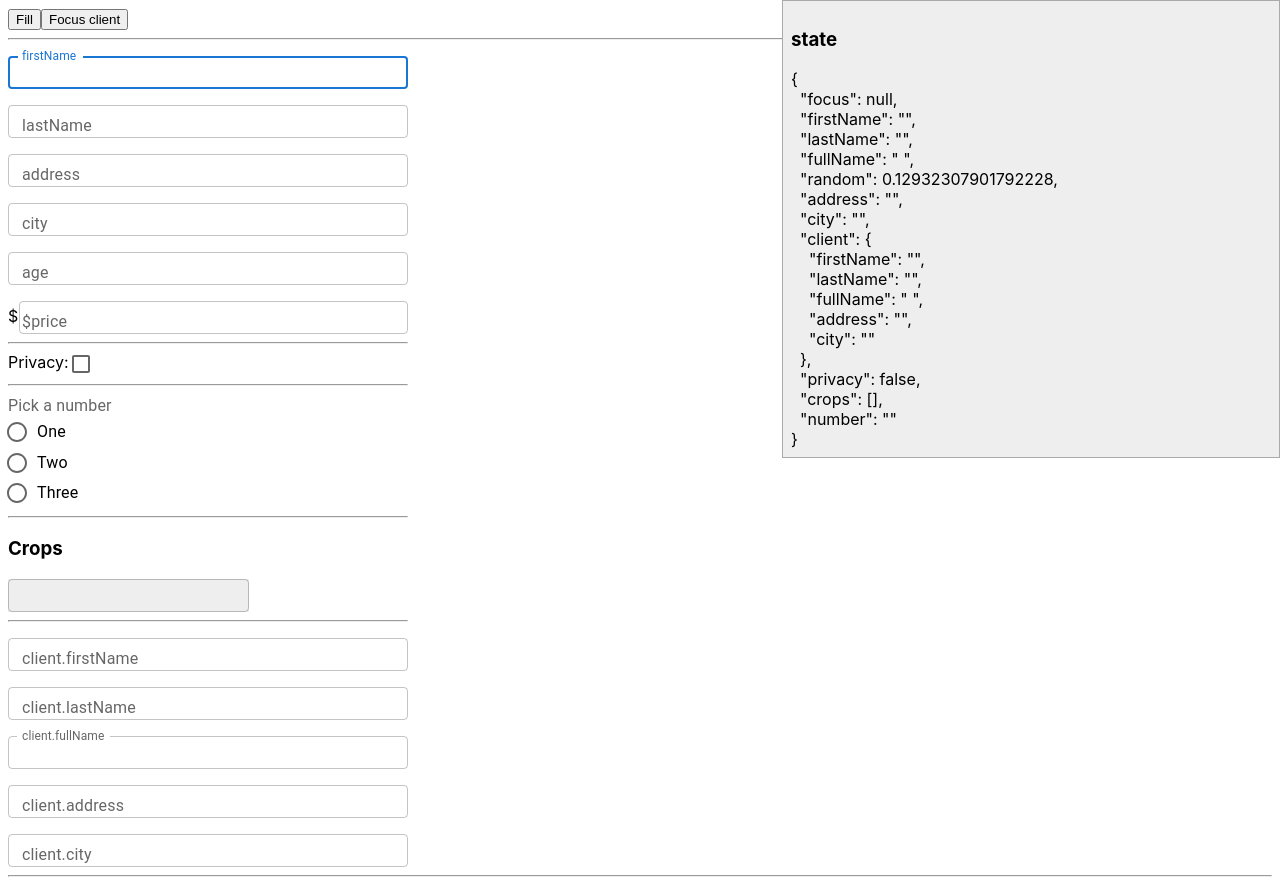
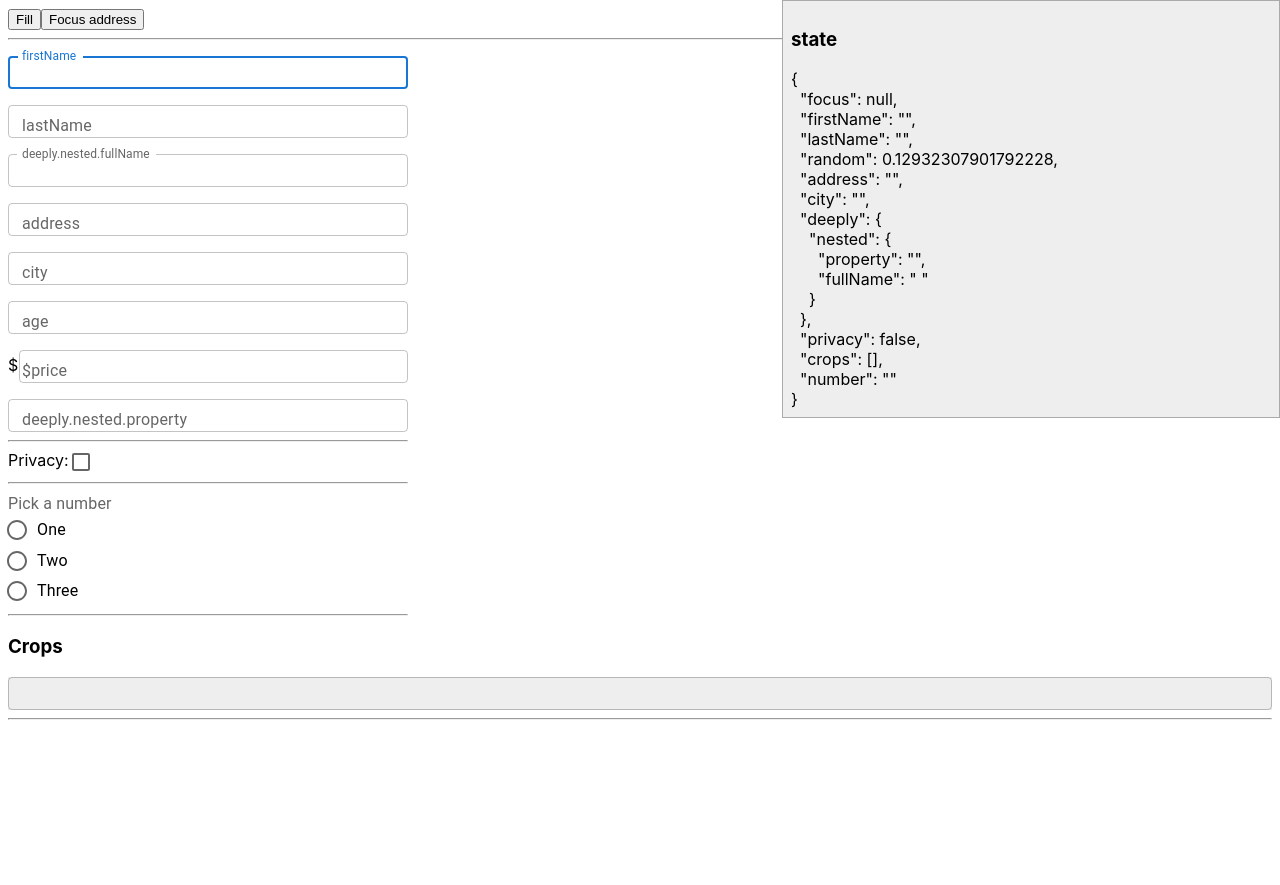
Before and after one commit to rickhitchcock/redux-app, a React (Create React App) app: page / in a window 1280 px wide. After the commit the page ends 800 px from the top, so only its background shows below. Built offline with nearby package versions, Linux system fonts and the light colour scheme.

Commit message:
readme, better examples

```diff
--- a/src/App.js
+++ b/src/App.js
@@ -23,7 +23,7 @@ const Crops = () => {
   const crops = useSelector(get.crops);
 
   return (
-    <>
+    <form>
       <h3>Crops</h3>
       {crops.map((_, i) => {
         return (
@@ -32,6 +32,7 @@ const Crops = () => {
             index={i}
             key={i}
             autoFocus={i === crops.length - 1}
+            fullWidth
           />
         )
       })}
@@ -40,25 +41,11 @@ const Crops = () => {
         index={crops.length}
         key={crops.length}
         style={{background: '#eee'}}
+        fullWidth
       />
-    </>
+    </form>
   )
 }
-
-const Client = () => {
-  console.log('Render: Client');
-  useSelector(get.client);
-
-  return (
-    <>
-      <Input id="client.firstName" label="client.firstName" immediate fullWidth />
-      <Input id="client.lastName"  label="client.lastName"  immediate fullWidth />
-      <Input id="client.fullName"  label="client.fullName"  fullWidth />
-      <Input id="client.address"   label="client.address"   fullWidth />
-      <Input id="client.city"      label="client.city"      fullWidth />
-    </>
-  )
-} // Client
 
 const App = () => {
   console.log('Render: App');
@@ -74,28 +61,27 @@ const App = () => {
           dispatch(set.address('123 Main Street'));
           dispatch(set.city('Athens'));
           dispatch(set.age(30));
-          dispatch(set.client.firstName('Mary'));
-          dispatch(set.client.lastName('Doe'));
-          dispatch(set.client.address('125 Elm Street'));
-          dispatch(set.client.city('Metropolis'));
+          dispatch(set.deeply.nested.property('Gotcha'));
         }}
       >
         Fill
       </button>
 
       <button
-        onClick={() => dispatch(set.focus('client.firstName'))}
+        onClick={() => dispatch(set.focus('address'))}
       >
-        Focus client
+        Focus address
       </button>
       <hr/>
-      <form style={{width: '25rem'}}>
-        <Input id="firstName" label="firstName" fullWidth immediate autoFocus/>
-        <Input id="lastName"  label="lastName"  fullWidth immediate />
-        <Input id="address"   label="address"   fullWidth />
-        <Input id="city"      label="city"      fullWidth />
-        <Input id="age"       label="age"       fullWidth />
-        <Input id="$price"    label="$price"    fullWidth />
+      <form options="immediate" style={{width: '25rem'}}>
+        <Input id="firstName"               label="firstName"               fullWidth autoFocus />
+        <Input id="lastName"                label="lastName"                fullWidth />
+        <Input id="deeply.nested.fullName"  label="deeply.nested.fullName"  fullWidth />
+        <Input id="address"                 label="address"                 fullWidth />
+        <Input id="city"                    label="city"                    fullWidth />
+        <Input id="age"                     label="age"                     fullWidth />
+        <Input id="$price"                  label="$price"                  fullWidth />
+        <Input id="deeply.nested.property"  label="deeply.nested.property"  fullWidth />
         <hr/>
         <label>
           Privacy:
@@ -111,10 +97,8 @@ const App = () => {
           type="radio"
         />
         <hr/>
-        <Crops />
-        <hr/>
-        <Client />
       </form>
+      <Crops />
       <hr/>
       <Summary/>
     </>
--- a/src/components/Inputs.js
+++ b/src/components/Inputs.js
@@ -77,7 +77,7 @@ const Input = ({type, id, options, isOptionEqualToValue, renderInput, index='',
 
   let val = isArray ? sel2[index] || '' : sel2;
 
-  if (type === 'dollar' && val) {
+  if (type === 'dollar' && val && !immediate) {
     val = (+val).toFixed(2);
   }
 
--- a/src/store/store.js
+++ b/src/store/store.js
@@ -4,16 +4,14 @@ const initialState = {
   focus: null,
   firstName: '',
   lastName: '',
-  fullName: (state) => state.firstName + ' ' + state.lastName,
   random: (state) => Math.random(state.fullName),
   address: '',
   city: '',
-  client: {
-    firstName: '',
-    lastName: '',
-    fullName: (state) => state.client.firstName + ' ' + state.client.lastName,
-    address: '',
-    city: '',
+  deeply: {
+    nested: {
+      property: '',
+      fullName: (state) => state.firstName + ' ' + state.lastName,
+    }
   },
   privacy: false,
   age: undefined,
@@ -40,7 +38,15 @@ const processMethods = ((state, key) => {
   }
 });
 
-const afterChange = {};
+const afterChange = {
+  firstName: (state, action) => {
+    document.title = `Welcome ${state.firstName}`;
+    console.log('Whoo hoo!');
+  },
+  'deeply.nested.property': (state, action) => {
+    console.log('Whoo hoo!');
+  },
+};
 
 const builders = (builder) => {
   const recurse = (obj, set, get, parents = []) => {
@@ -65,7 +71,7 @@ const builders = (builder) => {
           let m = obj[key].toString().match(/\b(state|e)\b\.[$_\w.(]+/g);  // state.* unbuilt, e.* built
           if (m) {
             console.log(m);
-            m = m.map(s => s.split(/\./).slice(1).join('.')?.split(/\.\w+\(/)[0]);  // remove .forEach(, etc.
+            m = m.map(s => s.split(/\./).slice(1).join('.')?.split(/\.\w+\(/)[0].replace('.length', ''));  // remove .forEach(, etc.
             console.log(m);
             // m = m.map(s => s.split(/\./)[1]);  // remove .forEach(, etc.
             m.forEach(m => {
```
Also changed, not shown: 1 other file (tests, documents, lock files or other folders).
